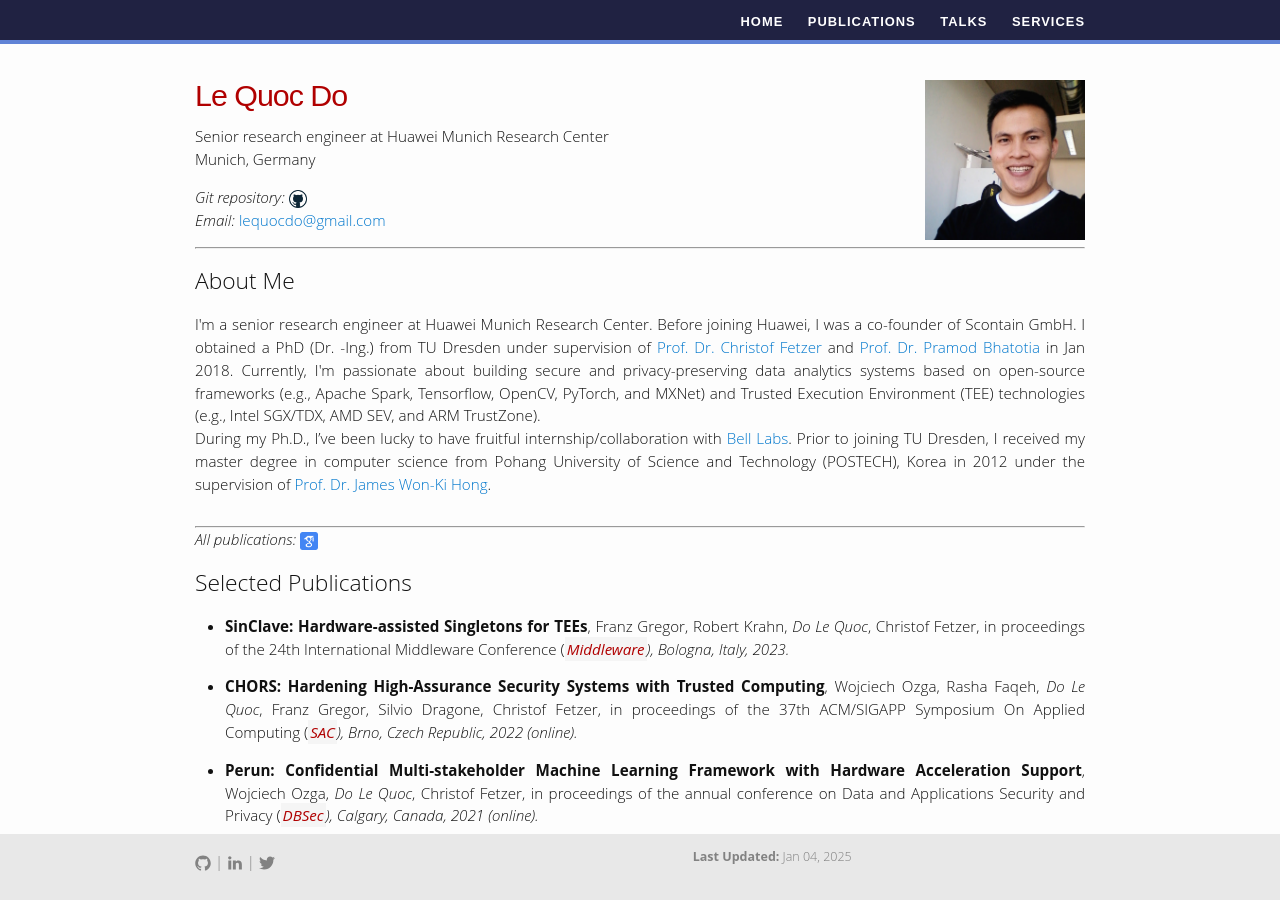
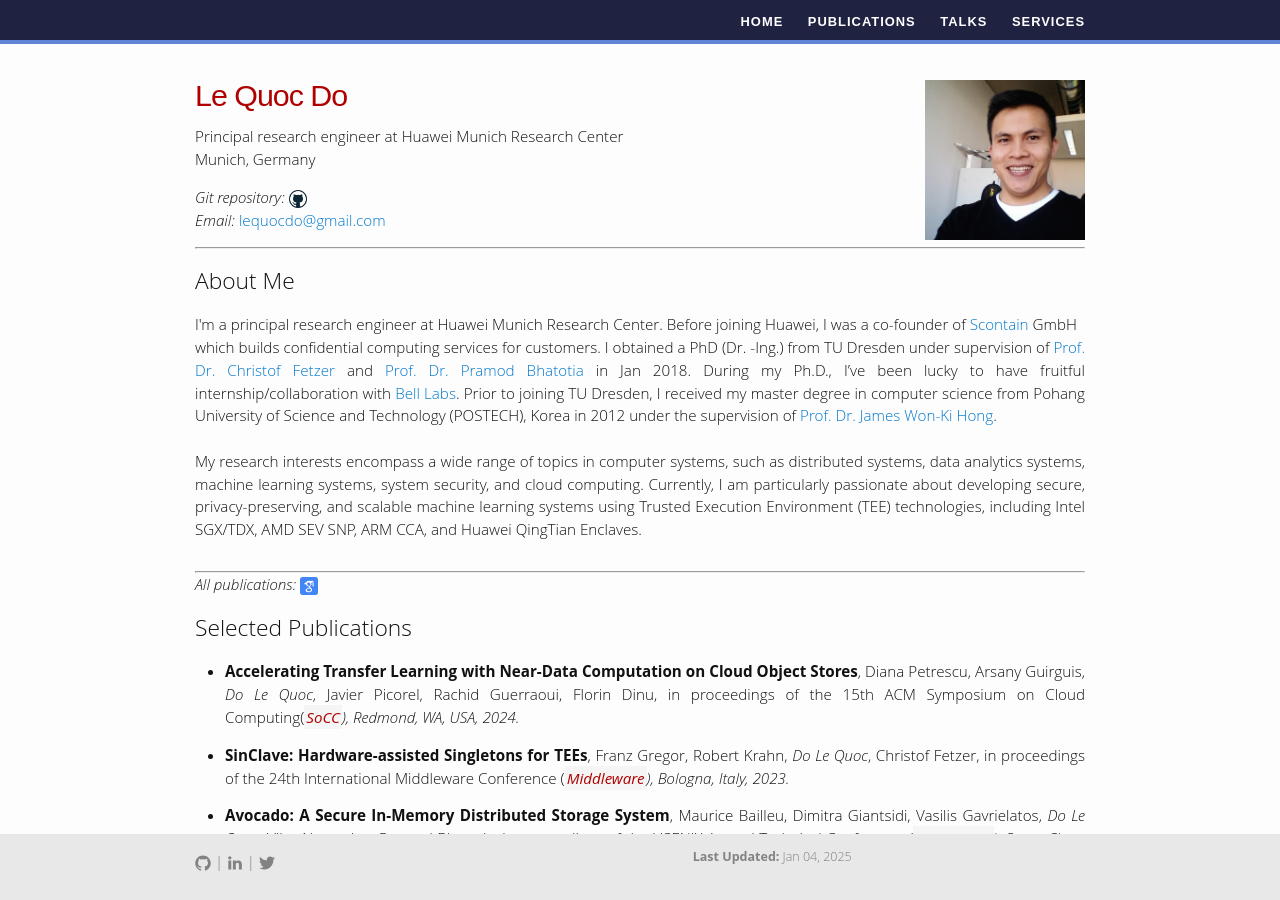
Before and after one commit to doflink/doflink.github.io, a Jekyll site: the page built from index.md, in a window 1280 px wide and 900 px high. Built offline with Jekyll 4.4.1, drawn with Linux system fonts in a browser that asks for light colours; our own code applies the rules of GitHub Pages for plain Markdown files; some of the changed text lies outside the part shown.

Commit message:
update 2025

```diff
--- a/index.md
+++ b/index.md
@@ -3,7 +3,7 @@ layout: default
 ---
 
 # Le Quoc Do <a href="/images/me.jpg" target="_blank"> <img src="images/me.jpg" alt="Le Quoc Do" style="width:160px;" align="right"></a>
-Senior research engineer at Huawei Munich Research Center <br>
+Principal research engineer at Huawei Munich Research Center <br>
 <!-- Co-founder of <a href="https://scontain.com/" target="_blank">Scontain</a> GmbH <br> -->
 Munich, Germany <br>
 
@@ -27,22 +27,22 @@ Munich, Germany <br>
 <p align="justify">
 <!-- a class="tosu">I have successfully defended my PhD thesis!!!</a> -->
 
-I'm a senior research engineer at Huawei Munich Research Center. Before joining Huawei, I was a co-founder of Scontain GmbH. I obtained a PhD (Dr. -Ing.) from TU Dresden under supervision of <a href="https://tu-dresden.de/ing/informatik/sya/se/die-professur/inhaber-in" target="_blank"> Prof. Dr. Christof Fetzer</a> and <a href="http://homepages.inf.ed.ac.uk/pbhatoti" target="_blank"> Prof. Dr. Pramod Bhatotia</a> in Jan 2018.
+I'm a principal research engineer at Huawei Munich Research Center. Before joining Huawei, I was a co-founder of <a href="https://scontain.com/" target="_blank">Scontain</a> GmbH <br>  which builds confidential computing services for customers. I obtained a PhD (Dr. -Ing.) from TU Dresden under supervision of <a href="https://tu-dresden.de/ing/informatik/sya/se/die-professur/inhaber-in" target="_blank"> Prof. Dr. Christof Fetzer</a> and <a href="http://homepages.inf.ed.ac.uk/pbhatoti" target="_blank"> Prof. Dr. Pramod Bhatotia</a> in Jan 2018.
 <!-- a Since April 2018, I have joined  <a href="http://scontain.com" target="_blank">Scontain</a> startup as a co-founder.-->
-Currently, I'm passionate about building secure and privacy-preserving data analytics systems based on open-source frameworks (e.g., Apache Spark, Tensorflow, OpenCV, PyTorch, and MXNet) and Trusted Execution Environment (TEE) technologies (e.g., Intel SGX/TDX, AMD SEV, and ARM TrustZone).
+During my Ph.D., I’ve been lucky to have fruitful internship/collaboration with <a href="https://www.bell-labs.com/">Bell Labs</a>. Prior to joining TU Dresden, I received my master degree in computer science from Pohang University of Science and Technology (POSTECH), Korea in 2012 under the supervision of <a href="http://dpnm.postech.ac.kr/~jwkhong/" target="_blank">Prof. Dr. James Won-Ki Hong</a>.
 <br>
-During my Ph.D., I’ve been lucky to have fruitful internship/collaboration with <a href="https://www.bell-labs.com/">Bell Labs</a>. Prior to joining TU Dresden, I received my master degree in computer science from Pohang University of Science and Technology (POSTECH), Korea in 2012 under the supervision of <a href="http://dpnm.postech.ac.kr/~jwkhong/" target="_blank">Prof. Dr. James Won-Ki Hong</a>.</p>
+<br>
+My research interests encompass a wide range of topics in computer systems, such as distributed systems, data analytics systems, machine learning systems, system security, and cloud computing. Currently, I am particularly passionate about developing secure, privacy-preserving, and scalable machine learning systems using Trusted Execution Environment (TEE) technologies, including Intel SGX/TDX, AMD SEV SNP, ARM CCA, and Huawei QingTian Enclaves.
+</p>
 
 <hr style="height:10pt; visibility:hidden;" />
 ------
 <em>All publications: </em><a href="https://scholar.google.de/citations?hl=en&user=z1VDRsUAAAAJ"> <img class="t0" width="2%" src="/images/gscholar-icon.png" alt="Google Scholar"></a><br>
 
 ## Selected Publications
+- **Accelerating Transfer Learning with Near-Data Computation on Cloud Object Stores**, Diana Petrescu, Arsany Guirguis, _Do Le Quoc_, Javier Picorel, Rachid Guerraoui, Florin Dinu, in proceedings of the 15th ACM Symposium on Cloud Computing(<em><a class="tosu">SoCC</a>), Redmond, WA, USA, 2024.
+
 - **SinClave: Hardware-assisted Singletons for TEEs**, Franz Gregor, Robert Krahn,  _Do Le Quoc_, Christof Fetzer, in proceedings of the 24th International Middleware Conference (<em><a class="tosu">Middleware</a>), Bologna, Italy, 2023.
-
-- **CHORS: Hardening High-Assurance Security Systems with Trusted Computing**, Wojciech Ozga, Rasha Faqeh, _Do Le Quoc_, Franz Gregor, Silvio Dragone, Christof Fetzer, in proceedings of the 37th ACM/SIGAPP Symposium On Applied Computing (<em><a class="tosu">SAC</a>), Brno, Czech Republic, 2022 (online).
-
-- **Perun: Confidential Multi-stakeholder Machine Learning Framework with Hardware Acceleration Support**, Wojciech Ozga, _Do Le Quoc_, Christof Fetzer, in proceedings of the annual conference on Data and Applications Security and Privacy (<em><a class="tosu">DBSec</a>), Calgary, Canada, 2021 (online).
 
 - **Avocado: A Secure In-Memory Distributed Storage System**, Maurice Bailleu, Dimitra Giantsidi, Vasilis Gavrielatos, _Do Le Quoc_, Vijay Nagarajan, Pramod Bhatotia, in proceedings of the USENIX Annual Technical Conference (<em><a class="tosu">USENIX ATC</a>), Santa Clara, CA, USA, 2021 (online).
 
@@ -69,8 +69,6 @@ Roland Kunkel, Pramod Bhatotia, Christof Fetzer, in proceedings of the 21st Inte
 
 - **IncApprox: A Data Analytics System for Incremental Approximate Computing**, Dhanya R Krishnan, _Do Le Quoc_, Pramod Bhatotia, Christof Fetzer, and Rodrigo Rodrigue, in the 25rd International World Wide Web Conference (<em><a class="tosu">WWW</a>), Montreal, Canada, 2016.
 
-- **UniCrawl: A Practical Geographically Distributed Web Crawlers**, _Do Le Quoc_, Christof Fetzer, Pascal Felber, Étienne Rivière, Valerio Schiavoni, Pierre Sutra, in the 8th IEEE International Conference on Cloud Computing (<em><a class="tosu">CLOUD</a>), New York, USA, 2015. <small><a>(The source code of this work has been contributed to Apache Nutch)</a></small>.
-
 
 
 <!-- -----
```
Also changed, not shown: publications.md (+4 -0 lines), services.md (+8 -1 lines), talks.md (+1 -1 lines), 4 other files.
